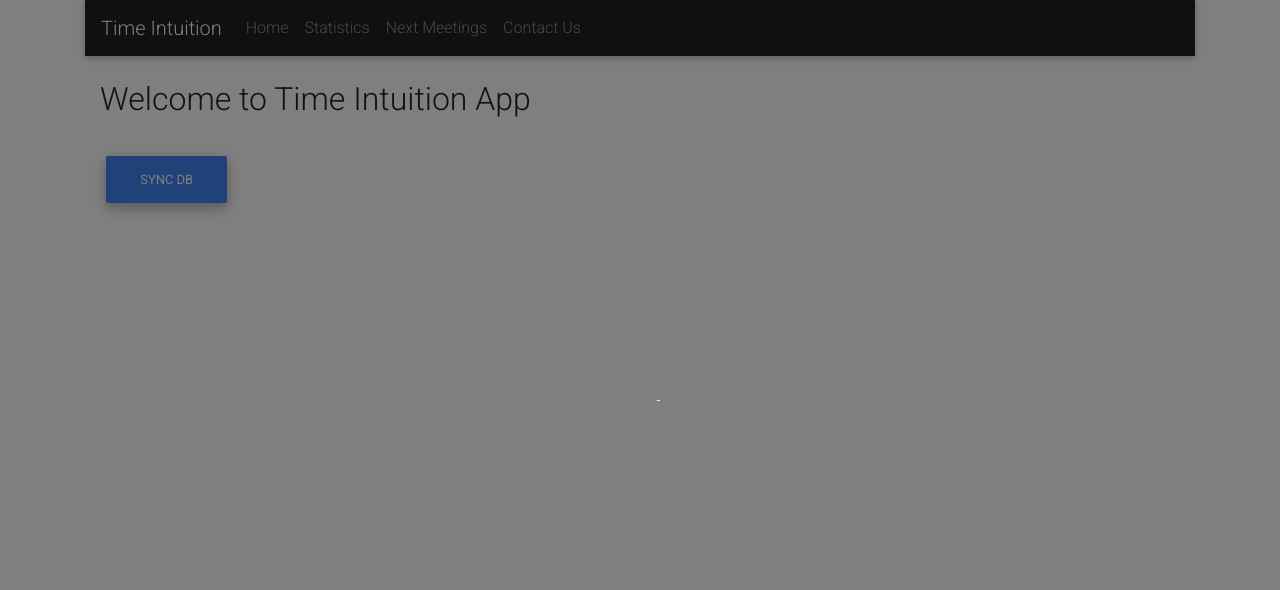
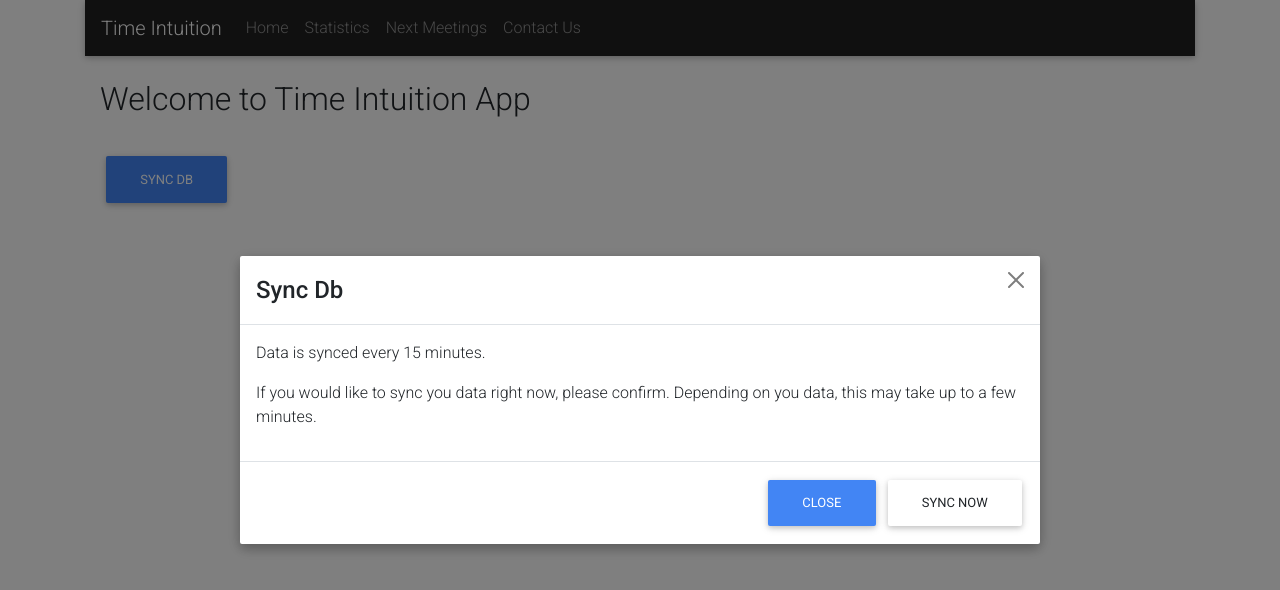
Before and after one commit to danHurjui/atm-frontend, a React (Create React App) app in the folder atm/: page / in a window 1280 px wide. Both pictures are taken after a click on the button "SYNC DB". Shown: the top 590 px of the page. Built offline with nearby package versions, Linux system fonts and the light colour scheme; no server answers.

Commit message:
Add popup information modal
Signed-off-by: Danut <danhurjui24@gmail.com>

```diff
--- a/atm/src/pages/syncDbWithServer.jsx
+++ b/atm/src/pages/syncDbWithServer.jsx
@@ -40,11 +40,14 @@ class MyVerticallyCenteredModal extends React.Component {
         </Modal.Header>
         <Modal.Body>
           <div>
-            {this.props.body}
+            <p>Data is synced every 15 minutes. </p>
+            <p>If you would like to sync you data right now, please confirm. Depending on you data, this may take up to a few minutes.</p>
+
           </div>
         </Modal.Body>
         <Modal.Footer>
-          <Button onClick={this.props.onHide}>Close</Button>
+          <Button variant="primary" onClick={this.props.onHide}>Close</Button>
+          <Button variant="secundary" onClick={this.props.syncDb}> Sync Now</Button>
         </Modal.Footer>
       </Modal>
     );
@@ -68,9 +71,16 @@ class SyncDbWithServer extends React.Component {
 
   handleClose = (fromModal) => {
 
-    window.location.reload(false);
+
     this.setState({
       show: false,
+      showBackDrop: false
+    });
+  };
+
+  handleShow = () => {
+    this.setState({
+      show: true,
       showBackDrop: false
     });
   };
@@ -97,7 +107,7 @@ class SyncDbWithServer extends React.Component {
         console.log(this.state.show)
         if (data['data'][0]['status'] === 'ok') {
           this.setState({
-            show: true,
+            show: false,
             title: 'Sync DB on Server',
             body: 'ok',
             data: ['data'][0]['status'],
@@ -113,8 +123,8 @@ class SyncDbWithServer extends React.Component {
             data: ['data'][0]['status'],
             showBackDrop: false
           });
-
         }
+        window.location.reload(false);
       })
       .catch((error) => console.error("FETCH ERROR: ", error))
   };
@@ -122,7 +132,7 @@ class SyncDbWithServer extends React.Component {
   render() {
     return (
       <div>
-        <Button variant="primary" onClick={this.callYourAPI} >
+        <Button variant="primary" onClick={this.handleShow} >
           Sync DB
         </Button>
 
@@ -132,7 +142,9 @@ class SyncDbWithServer extends React.Component {
           body={this.state.body}
           data={this.state.data}
           onClick={this.handleClose}
-          onHide={this.handleClose} />
+          onHide={this.handleClose}
+          syncDb ={this.callYourAPI}
+          />
 
         <SimpleBackdrop
         showBackDrop={this.state.showBackDrop}
```
